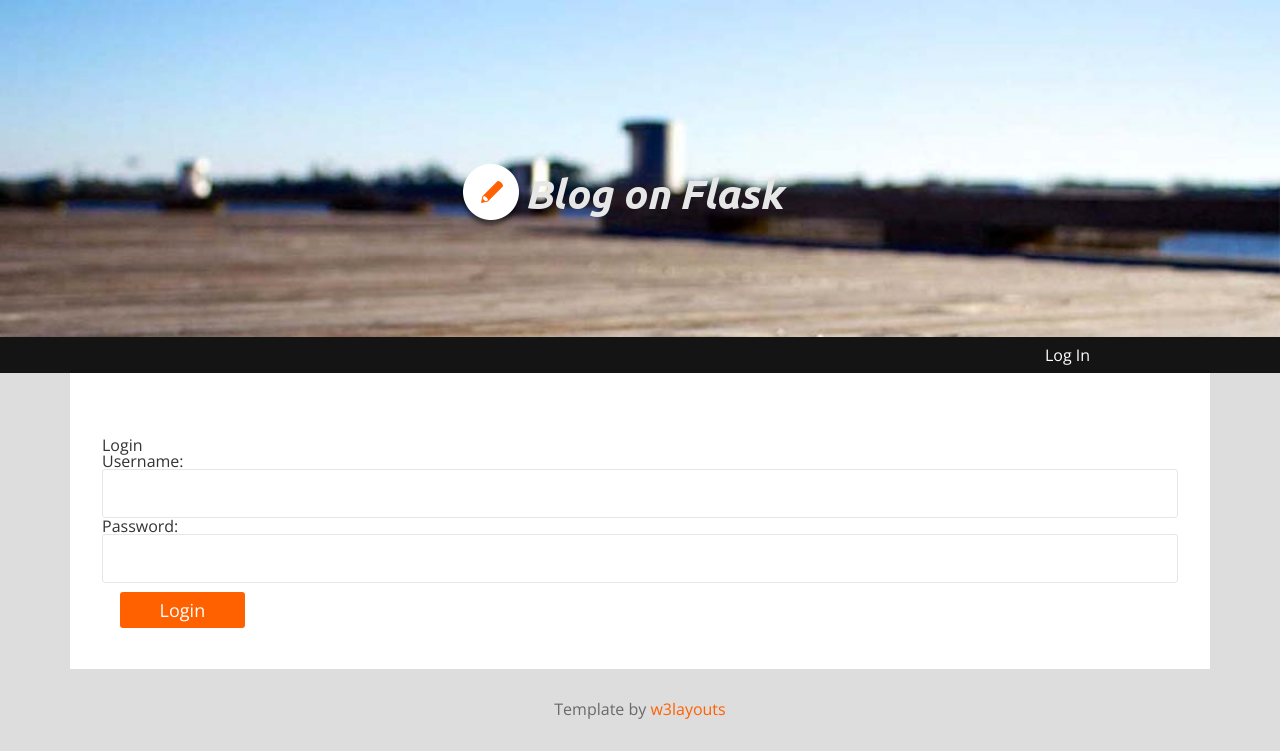
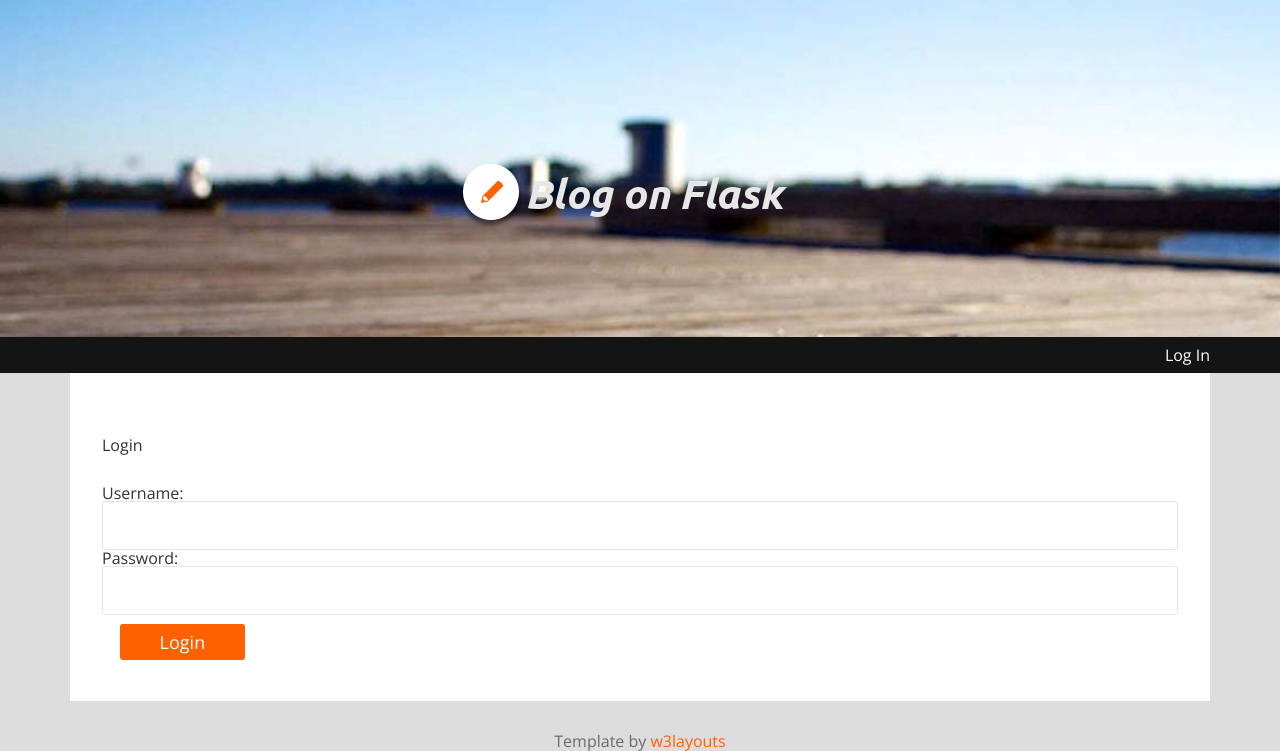
Before and after one commit to val-sytch/blog_flask, a Flask app: page /login in a window 1280 px wide. Shown: the top 751 px of the page. Run offline with Flask 2, Linux system fonts and the light colour scheme; parts of the project's set-up code (start-up, migrations or seed data) failed here and were passed over; some libraries are stand-ins or nearby versions.

Commit message:
templates correction(add more space between text at login page and for login|add entry buttons)

```diff
--- a/blog/static/style.css
+++ b/blog/static/style.css
@@ -249,6 +249,9 @@
 	color: #fff;
 	text-transform: capitalize;
 }
+.metanav{
+    text-align: right;
+}
 i.aeroplane{
 	width: 100px;
     height: 100px;
--- a/blog/templates/layout.html
+++ b/blog/templates/layout.html
@@ -14,12 +14,12 @@
             <div class="header-bottom">
                 <div class="container">
                     <div class="row">
-                        <div class="col-xs-12 col-sm-10">
+                        <div class="col-xs-12 col-sm-8">
                             {% for message in get_flashed_messages() %}
                                 <div class="flash">{{ message }}</div>
                             {% endfor %}
                         </div>
-                        <div class="col-xs-12 col-sm-2">
+                        <div class="col-xs-12 col-sm-4">
                             <div class="metanav">
                                 {% if not session.logged_in %}
                                     <a href="{{ url_for('login') }}">log in</a>
--- a/blog/templates/login.html
+++ b/blog/templates/login.html
@@ -1,7 +1,11 @@
 {% extends "layout.html" %}
 {% block body %}
 <h2>Login</h2>
-{% if error %}<p class="error"><strong>Error:</strong> {{ error }}{% endif %}
+<BR>&nbsp;<BR>
+    {% if error %}
+    <p class="error"><strong>Error:</strong> {{ error }}
+    <BR>&nbsp;<BR>
+    {% endif %}
 <form action="{{ url_for('login') }}" method="post">
     <dl>
         <dt>Username:
```
